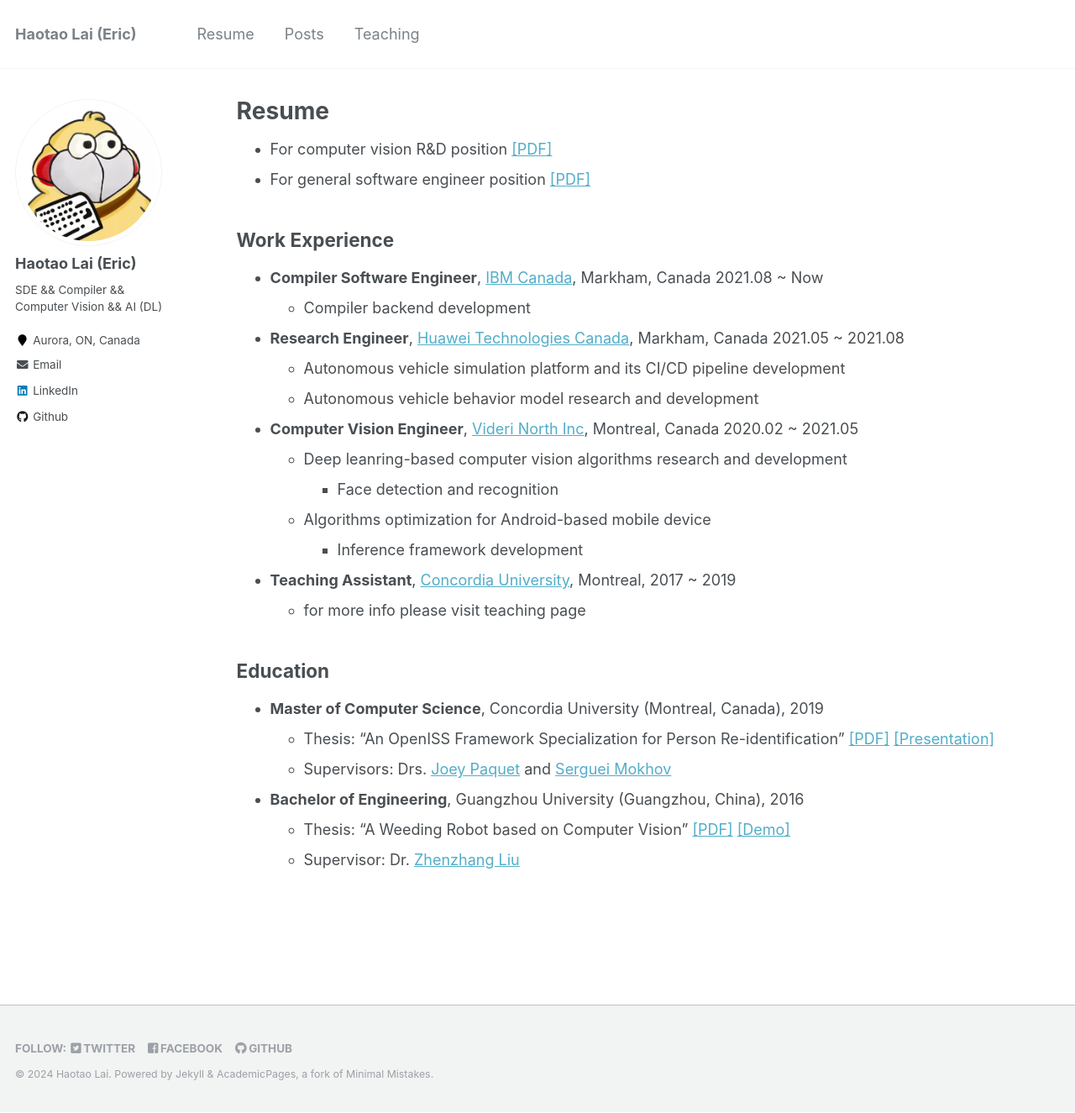
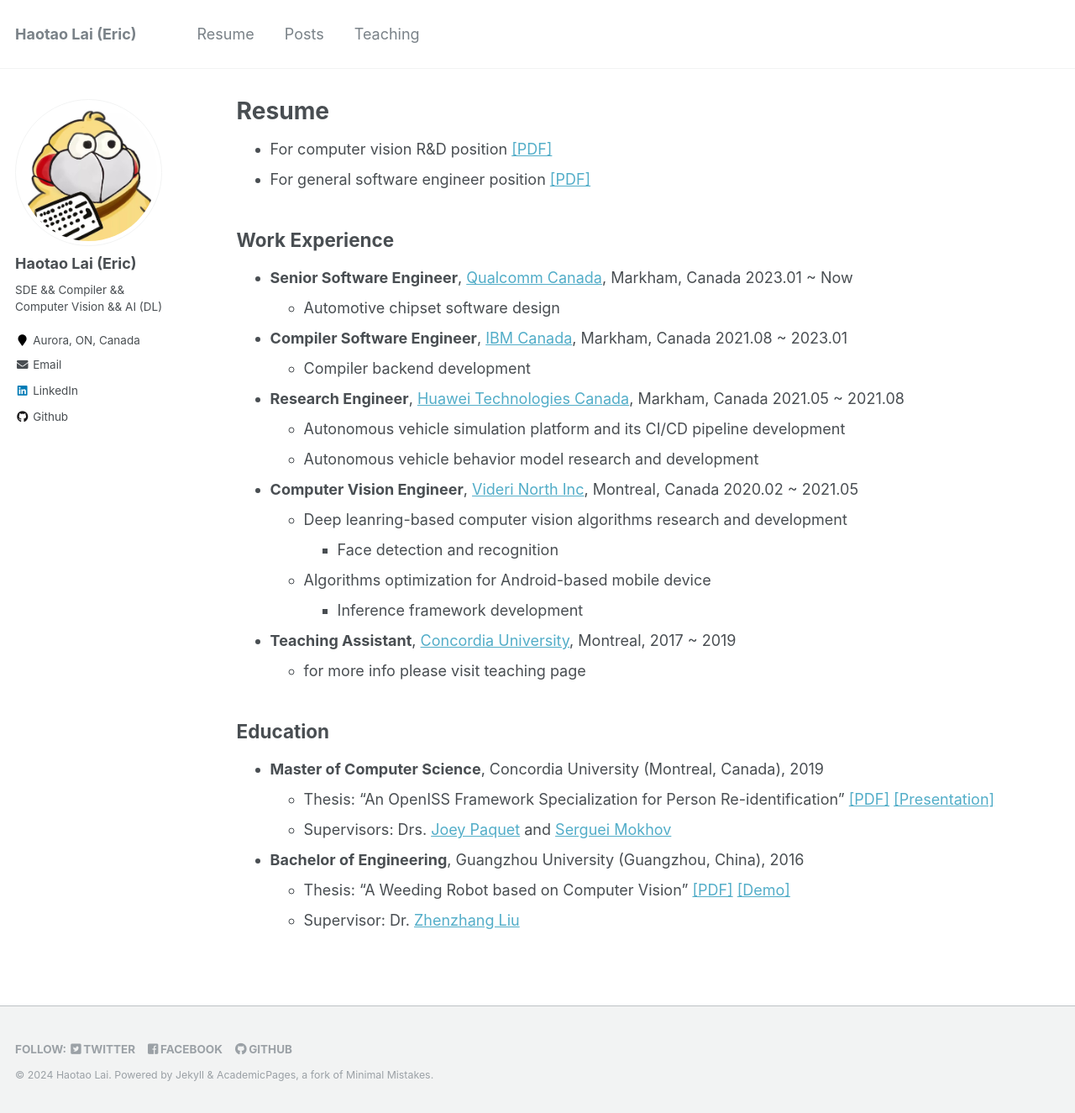
Before and after one commit to laihaotao/laihaotao.github.io, a Jekyll site: the page built from _pages/cv.md, in a window 1280 px wide and 1325 px high. Shown: the whole window at 84% size. Built offline with Jekyll 4.4.1, drawn with Linux system fonts in a browser that asks for light colours.

Commit message:
Update Qualcomm experience

```diff
--- a/_pages/cv.md
+++ b/_pages/cv.md
@@ -15,9 +15,14 @@
 
 ## Work Experience
 
+- **Senior Software Engineer**,
+  [Qualcomm Canada](https://www.qualcomm.com/),
+  Markham, Canada 2023.01 ~ Now
+  - Automotive chipset software design
+
 - **Compiler Software Engineer**,
   [IBM Canada](https://www.ibm.com/ca-en),
-  Markham, Canada 2021.08 ~ Now
+  Markham, Canada 2021.08 ~ 2023.01
   - Compiler backend development
 
 - **Research Engineer**,
```
Also changed, not shown: _pages/about.md (+1 -0 lines).
